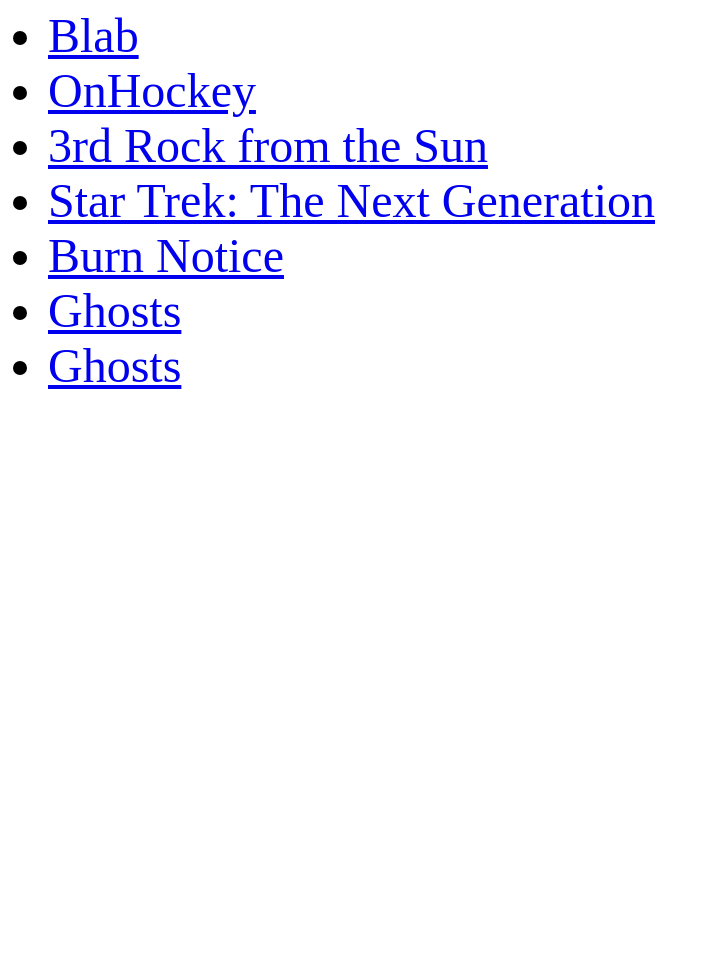
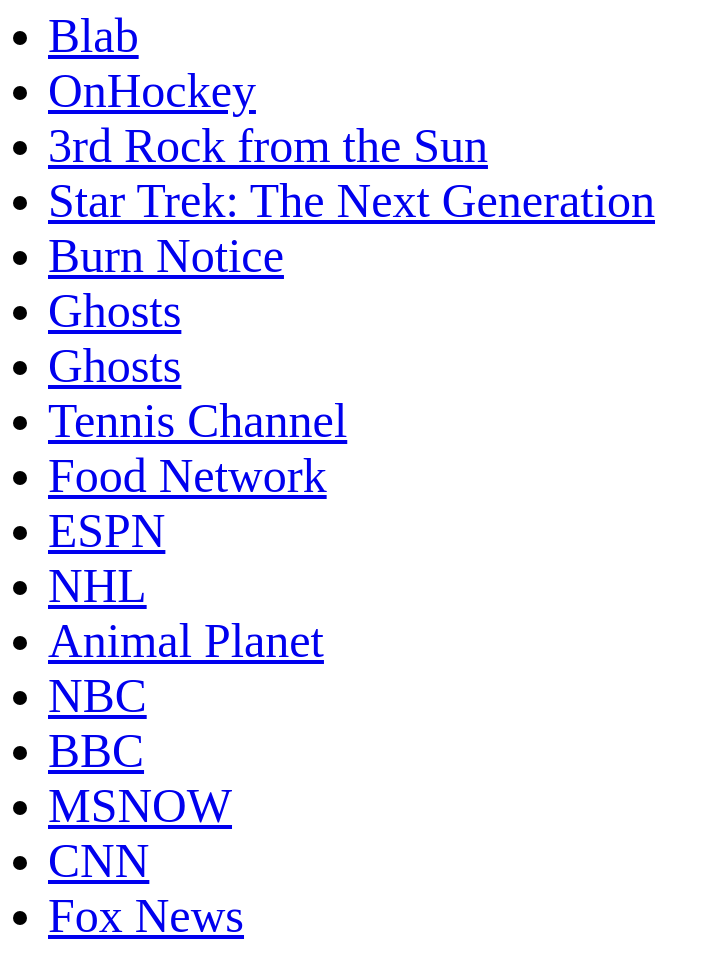
Before and after one commit to pymapz/tv, a plain HTML site: page index.html in a window 1280 px wide. Shown: the whole page, without its empty margins (0-705 px from the left). Before the commit the page ends 800 px from the top, so only its background shows below. Drawn offline with Linux system fonts and the light colour scheme.

Commit message:
Update index.html

```diff
--- a/index.html
+++ b/index.html
@@ -12,7 +12,17 @@
         <li><a href="https://ww1.m4uhd.onl/tv-series/burn-notice-6iwd">Burn Notice</a></li>
         <li><a href="https://ww1.m4uhd.onl/tv-series/ghosts-2021-yteie">Ghosts</a></li>
         <li><a href="https://ww1.m4uhd.onl/tv-series/ghosts-2021-yteie">Ghosts</a></li>
-      </font>
+        <li><a href="https://thetvapp.to/tv/tennis-channel-live-stream/">Tennis Channel</a></li>
+        <li><a href="https://thetvapp.to/tv/food-network-live-stream/">Food Network</a></li>
+        <li><a href="https://thetvapp.to/tv/espn-live-stream/">ESPN</a></li>
+        <li><a href="https://thetvapp.to/tv/nhl-network-live-stream/">NHL</a></li>
+        <li><a href="https://thetvapp.to/tv/animal-planet-live-stream/">Animal Planet</a></li>
+        <li><a href="https://thetvapp.to/tv/wnbc-new-york-nbc-east-live-stream/">NBC</a></li>
+        <li><a href="https://thetvapp.to/tv/bbc-world-news-hd-live-stream/">BBC</a></li>
+        <li><a href="https://thetvapp.to/tv/msnbc-live-stream/">MSNOW</a></li>
+        <li><a href="https://thetvapp.to/tv/cnn-live-stream/">CNN</a></li>
+        <li><a href="https://thetvapp.to/tv/fox-news-channel-live-stream/">Fox News</a></li>
+    </font>
     </ul>
   </body>
 </html>
```
